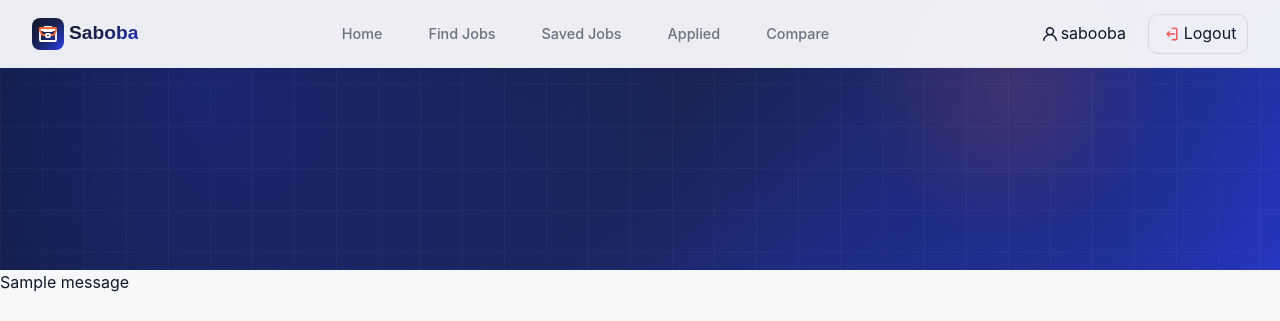
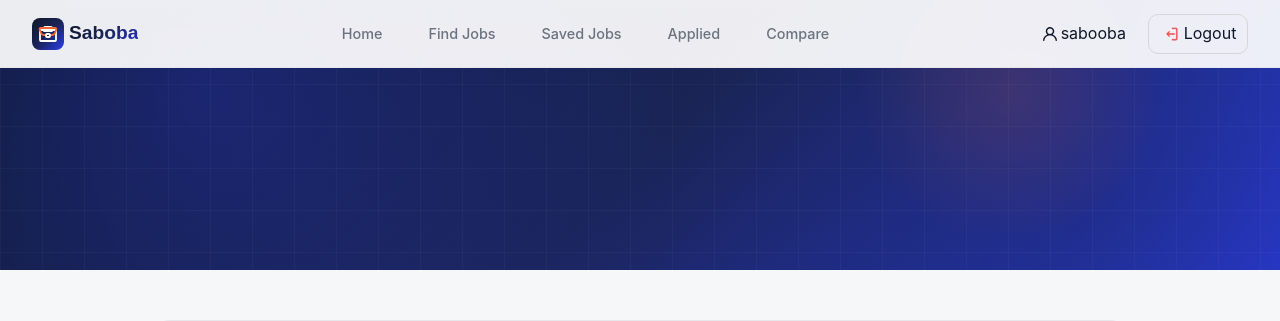
Before and after one commit to naglaamohamed1486-droid/A5er-saboba-isa, a Django app: page /jobs/job/1/ in a window 1280 px wide. Shown: the top 321 px of the page. Run offline with Django 5.2, Linux system fonts and the light colour scheme; a user stored in the database is signed in; data comes from the database, SQL or seed files in the repository; both versions use the stored data as it was after the commit; tables that the repository leaves empty hold one stand-in row (values such as "Sample post"); one stand-in notice (Sample message) is shown.

Commit message:
nenenennenenenenenennenenne

```diff
--- a/jobs/views.py
+++ b/jobs/views.py
@@ -190,8 +190,6 @@
     return redirect('search')
 
 
-
-
 @user_required
 def applied_jobs_view(request):
     if Application.objects.filter(user=request.user, job=job).exists():
--- a/templates/Jobs/jobDetails.html
+++ b/templates/Jobs/jobDetails.html
@@ -7,19 +7,7 @@
 {% endblock %}
 
 {% block content %}
-
 <div class="hero"></div>
-
-{% if messages %}
-  <div class="messages-container">
-    {% for message in messages %}
-      <div class="alert {{ message.tags }}">
-        {{ message }}
-      </div>
-    {% endfor %}
-  </div>
-{% endif %}
-
 <main>
 <div class="card shadow">
 
--- a/templates/applications/saved_jobs.html
+++ b/templates/applications/saved_jobs.html
@@ -5,8 +5,8 @@
 <link rel="stylesheet" href="{% static 'css/saved.css' %}">
 {% endblock %}
 
+{% block content %}
 
-{% block content %}
 <main>
 
 <div class="header">
```
Also changed, not shown: templates/applications/my_applications.html (+5 -5 lines), db.sqlite3.
